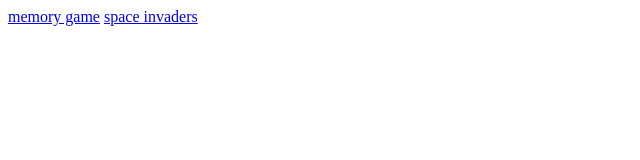
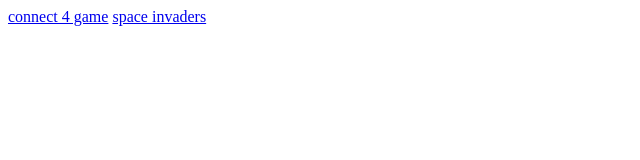
Before and after one commit to tntsus97/tntsus97.github.io, a plain HTML site: page index.html in a window 1280 px wide. Shown: the full height of the page, 0-640 px from the left. Drawn offline with Linux system fonts and the light colour scheme.

Commit message:
Update index.html

```diff
--- a/index.html
+++ b/index.html
@@ -7,7 +7,7 @@
 
 
 
-    <a href="memeoryindex.html">memory game</a>
+    <a href="memeoryindex.html">connect 4 game</a>
     <a href="spaceindex.html">space invaders</a>
 </body>
 </html>
```
